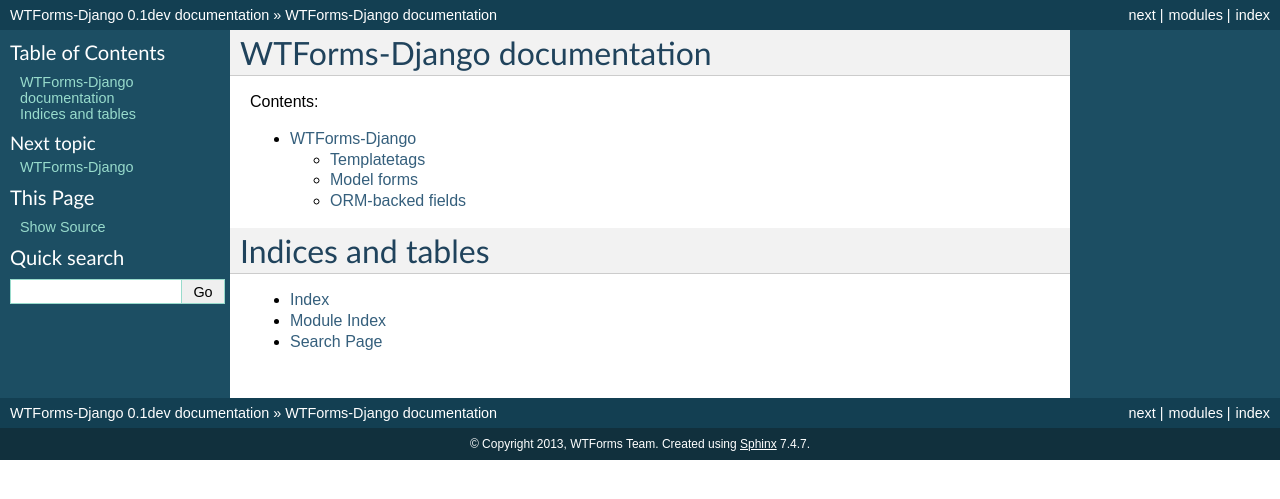
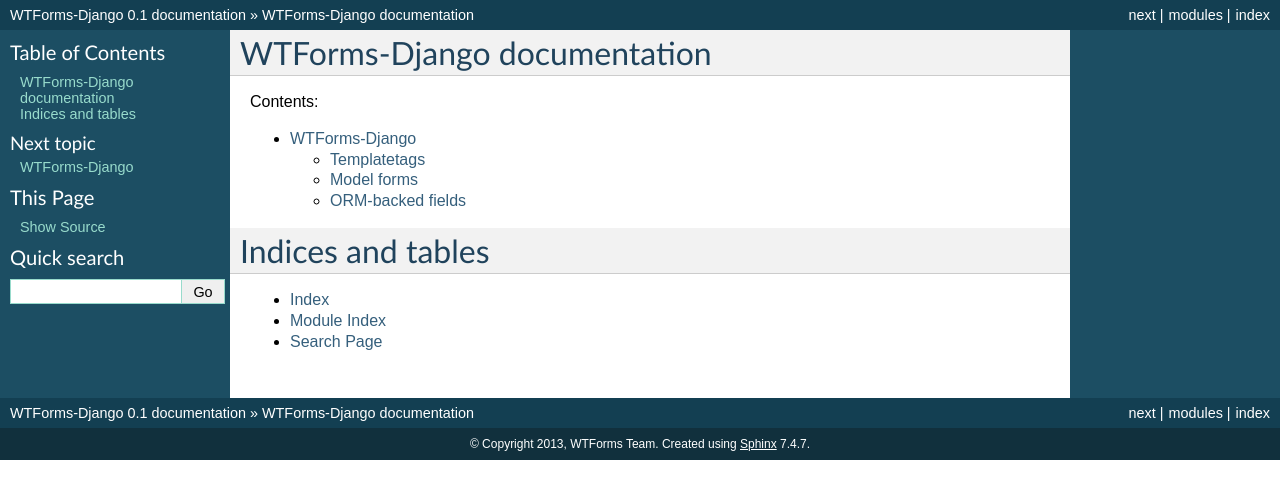
Before and after one commit to pallets-eco/wtforms-django, a Sphinx documentation site: the page built from docs/index.rst, in a window 1280 px wide. Shown: the top 499 px of the page. Built offline with Sphinx 7.4.7, drawn with Linux system fonts in a browser that asks for light colours.

Commit message:
Ready 0.1 release.

```diff
--- a/docs/conf.py
+++ b/docs/conf.py
@@ -50,7 +50,7 @@ copyright = u'2013, WTForms Team'
 # The short X.Y version.
 version = '0.1'
 # The full version, including alpha/beta/rc tags.
-release = '0.1dev'
+release = '0.1'
 
 # The language for content autogenerated by Sphinx. Refer to documentation
 # for a list of supported languages.
--- a/setup.py
+++ b/setup.py
@@ -2,7 +2,7 @@ from setuptools import setup
 
 setup(
     name='WTForms-Django',
-    version='0.1dev',
+    version='0.1',
     url='http://github.com/wtforms/wtforms-appengine/',
     license='BSD',
     author='Thomas Johansson, James Crasta',
--- a/wtforms_django/__init__.py
+++ b/wtforms_django/__init__.py
@@ -0,0 +1 @@
+__version__ = '0.1'
```
